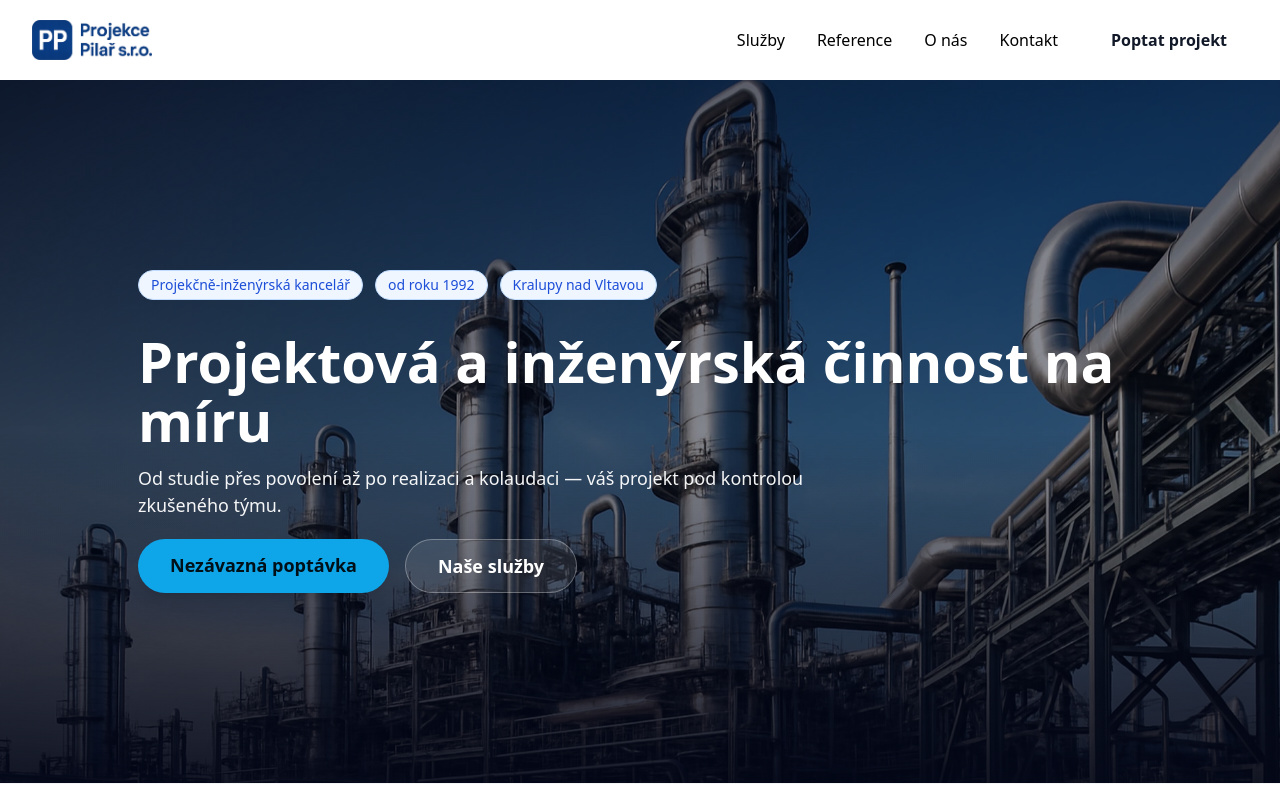
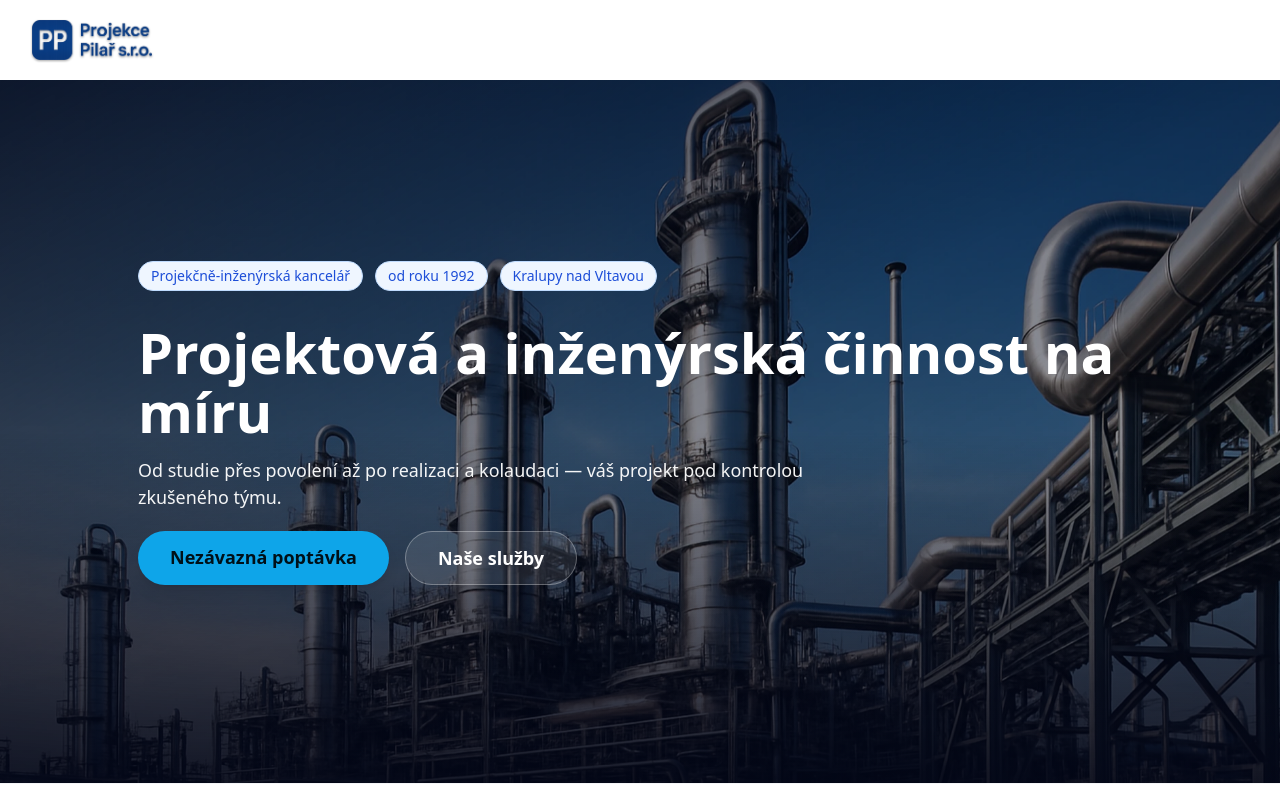
Before and after one commit to kkti/projektuj, a React (Vite) app: page / in a window 1280 px wide. Shown: the top 800 px of the page. Built offline with nearby package versions, Linux system fonts and the light colour scheme.

Commit message:
update: transparent header + logo

```diff
--- a/src/App.tsx
+++ b/src/App.tsx
@@ -1,4 +1,4 @@
-import React from "react";
+import React, { useEffect, useRef, useState } from "react";
 
 /** DŮLEŽITÉ: BASE zaručí správnou cestu k obrázkům na GitHub Pages (/projektuj/) */
 const BASE = import.meta.env.BASE_URL; // např. "/projektuj/"
@@ -60,31 +60,55 @@ function Badge({ children }: { children: React.ReactNode }) {
 }
 
 export default function App() {
+  // === Přepínání vzhledu hlavičky podle toho, jestli jsme ještě na hero sekci ===
+  const [onHero, setOnHero] = useState(true);
+  const heroSentinelRef = useRef<HTMLDivElement | null>(null);
+  useEffect(() => {
+    const el = heroSentinelRef.current;
+    if (!el) return;
+    const obs = new IntersectionObserver(
+      ([entry]) => setOnHero(entry.isIntersecting),
+      { threshold: 0, rootMargin: "0px 0px -80px 0px" } // -80px ~ výška hlavičky
+    );
+    obs.observe(el);
+    return () => obs.disconnect();
+  }, []);
+
+  const headerClass = `sticky top-0 z-50 transition-colors duration-300 ${
+    onHero ? "bg-transparent border-transparent shadow-none" : "bg-white border-gray-200 shadow-sm"
+  }`;
+
+  const linkClass = `hover:opacity-80 ${
+    onHero ? "text-white" : "text-gray-700 hover:text-blue-600"
+  }`;
+
+  const ctaClass = onHero
+    ? "inline-flex items-center rounded-full border border-white/70 px-5 py-2.5 font-semibold text-white hover:bg-white/10"
+    : "inline-flex items-center rounded-full border border-blue-600 px-5 py-2.5 font-semibold text-blue-600 hover:bg-blue-600 hover:text-white";
+
   return (
     <div className="min-h-screen bg-white text-gray-900">
-      {/* Sticky header */}
-      <header className="sticky top-0 z-50 bg-transparent border-transparent shadow-none">
+      {/* Sticky header (průhledná na hero, bílá po scrollu) */}
+      <header className={headerClass}>
         <div className="mx-auto max-w-7xl px-6 lg:px-8">
           <div className="flex h-20 items-center justify-between">
             <div className="flex items-center gap-3">
-              {/* NOVÉ: logo místo čtverce PP */}
+              {/* Transparentní logo */}
               <img
                 src={`${BASE}logo-pp-horizontal-transparent.png`}
                 alt="PP Projekce Pilař, s.r.o."
-                className="h-10 w-auto"
+                className="h-10 w-auto drop-shadow-[0_1px_1px_rgba(0,0,0,0.35)]"
                 loading="eager"
                 fetchPriority="high"
               />
               <span className="sr-only">PP Projekce Pilař, s.r.o.</span>
             </div>
-            <nav className="hidden md:flex items-center gap-8 text-base font-medium mix-blend-difference">
-              <a href="#sluzby" className="text-black hover:opacity-80">Služby</a>
-              <a href="#reference" className="text-black hover:opacity-80">Reference</a>
-              <a href="#o-nas" className="text-black hover:opacity-80">O nás</a>
-              <a href="#kontakt" className="text-black hover:opacity-80">Kontakt</a>
-              <a href="#poptavka" className="inline-flex items-center rounded-full px-5 py-2.5 font-semibold border border-white/60 mix-blend-normal">
-                Poptat projekt
-              </a>
+            <nav className="hidden md:flex items-center gap-8 text-base font-medium">
+              <a href="#sluzby" className={linkClass}>Služby</a>
+              <a href="#reference" className={linkClass}>Reference</a>
+              <a href="#o-nas" className={linkClass}>O nás</a>
+              <a href="#kontakt" className={linkClass}>Kontakt</a>
+              <a href="#poptavka" className={ctaClass}>Poptat projekt</a>
             </nav>
           </div>
         </div>
@@ -92,24 +116,22 @@ export default function App() {
 
       {/* HERO s průmyslovým pozadím z /public (BASE zajistí /projektuj/) */}
       <section className="relative grid min-h-[72vh] md:min-h-[88vh] place-items-center overflow-hidden text-white border-b border-gray-100">
-        {/* Pozadí (z-index 0) */}
+        {/* Pozadí */}
         <div aria-hidden className="absolute inset-0 z-0">
           <div
             className="absolute inset-0 will-change-transform scale-[1.02]"
             style={{
-              // jednoduchá a spolehlivá varianta – jedna fotka
               backgroundImage: `url("${BASE}hero-industrial-1920.webp")`,
-              // až budeš chtít, můžeš přepnout na image-set s BASE (viz README v chatu)
               backgroundSize: "cover",
               backgroundPosition: "center right",
             }}
           />
-          {/* barevné závoje kvůli čitelnosti */}
+          {/* závoje pro čitelnost */}
           <div className="absolute inset-0 bg-gradient-to-br from-[#020617D9] via-[#02061780] to-[#02061759]" />
           <div className="absolute inset-0 bg-gradient-to-b from-transparent via-transparent to-[#020617D9]" />
         </div>
 
-        {/* Obsah (z-index 10) */}
+        {/* Obsah */}
         <div className="relative z-10 w-[min(1100px,92vw)] p-6 md:p-12 grid gap-3 md:gap-4">
           <div className="flex flex-wrap items-center gap-3 mb-4">
             <Badge>Projekčně-inženýrská kancelář</Badge>
@@ -133,6 +155,9 @@ export default function App() {
               Naše služby
             </a>
           </div>
+
+          {/* Sentinel pro přepnutí vzhledu hlavičky (když zmizí z viewportu, už nejsme na hero) */}
+          <div ref={heroSentinelRef} className="h-px w-full"></div>
         </div>
       </section>
 
@@ -284,7 +309,7 @@ export default function App() {
       <footer id="kontakt" className="border-t border-gray-200">
         <div className="mx-auto max-w-7xl px-6 lg:px-8 py-12 grid md:grid-cols-3 gap-8">
           <div>
-            {/* Logo ve footeru – čtvercová varianta */}
+            {/* můžeš použít i transparentní čtvercovou ikonu */}
             <img
               src={`${BASE}logo-pp-square-1024-transparent.png`}
               alt="PP Projekce Pilař, s.r.o."
```
